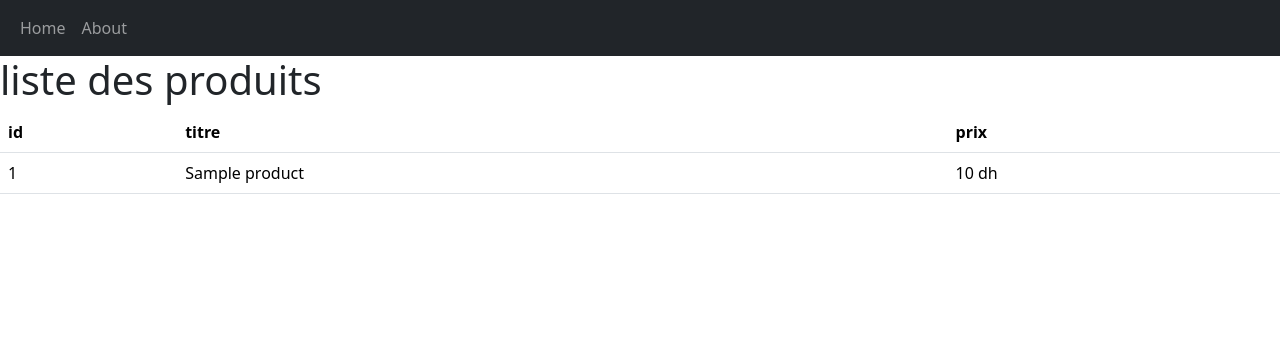
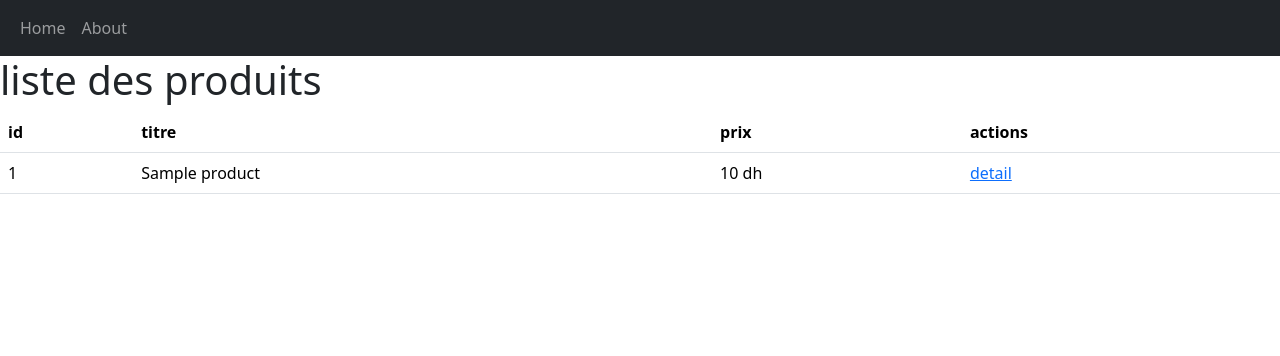
Before and after one commit to hadad-ali/projet-dev202-2026, a Laravel app: page /products in a window 1280 px wide. Shown: the top 356 px of the page. Run offline with Laravel 12, Linux system fonts and the light colour scheme; tables that the repository leaves empty hold one stand-in row (values such as "Sample post").

Commit message:
page détail d'un produit par id

```diff
--- a/app/Http/Controllers/ProductsController.php
+++ b/app/Http/Controllers/ProductsController.php
@@ -3,12 +3,29 @@
 namespace App\Http\Controllers;
 
 use App\Models\Product;
-use Illuminate\Http\Request;
 
 class ProductsController extends Controller
 {
-    function list(){
-       $prods = Product::all();
-       return view('products.list',compact('prods'));
+    public function list()
+    {
+        $prods = Product::all();
+
+        return view('products.list', compact('prods'));
     }
+
+    public function detail($id)
+    {
+        // /product/985
+        // Product::find(985);
+
+        $pr = Product::findOrFail($id);
+
+        // if($pr == null) return "produit introuvable";
+
+        return view("products.detail",compact('pr'));
+    }
+
+    // operations CRUD
+
+    // SSR : SERVER SIDE RENDERING (bien pour SEO : google
 }
--- /dev/null
+++ b/resources/views/products/detail.blade.php
@@ -0,0 +1,6 @@
+@extends('default')
+
+@section('contenu')
+    <h1>{{ $pr->titre }}</h1>
+    <p>{{ $pr->prix }} DH</p>
+@endsection
--- a/resources/views/products/list.blade.php
+++ b/resources/views/products/list.blade.php
@@ -8,12 +8,17 @@
             <th>id</th>
             <th>titre</th>
             <th>prix</th>
+            <th>actions</th>
         </tr>
         @foreach ($prods as $p)
             <tr>
                 <td>{{ $p->id }}</td>
                 <td>{{ $p->titre }}</td>
                 <td>{{ $p->prix }} dh</td>
+                <td>
+                    <a href="/product/{{ $p->id }}">detail</a>
+                </td>
+
             </tr>
         @endforeach
     </table>
--- a/routes/web.php
+++ b/routes/web.php
@@ -26,3 +26,12 @@ Route::get('/hello/{gender}/{nom}',
 Route::get('/users', [PagesController::class, 'listUsers']);
 
 Route::get('/products', [ProductsController::class, 'list']);
+
+
+//  /product/2 => adidas 150dh
+Route::get('/product/{id}',[ProductsController::class,'detail']);
+
+
+// detail d'un seule produit
+//  /product/1 => adidas 150dh
+//  /product/2 => nike 299dh
```
